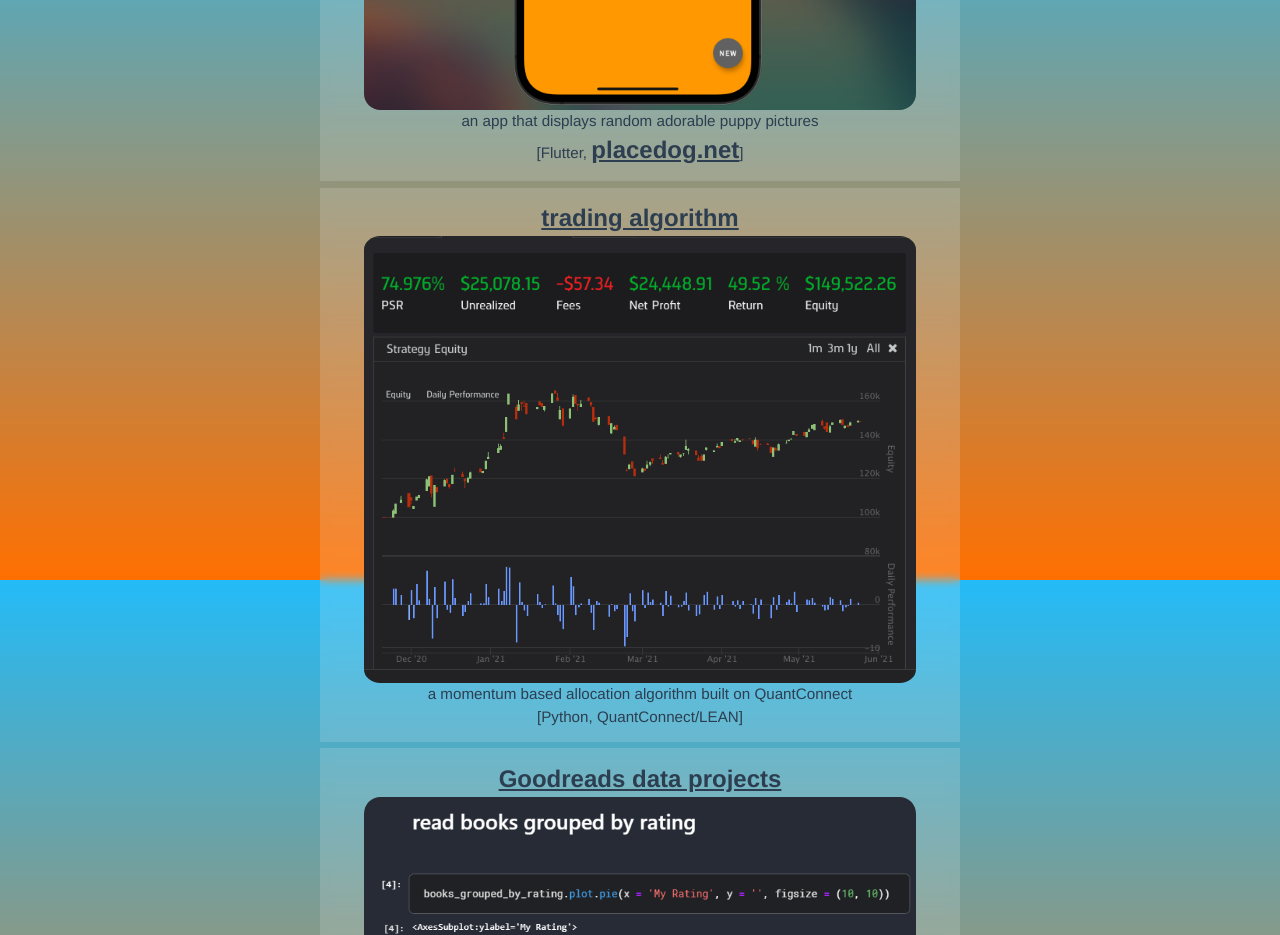
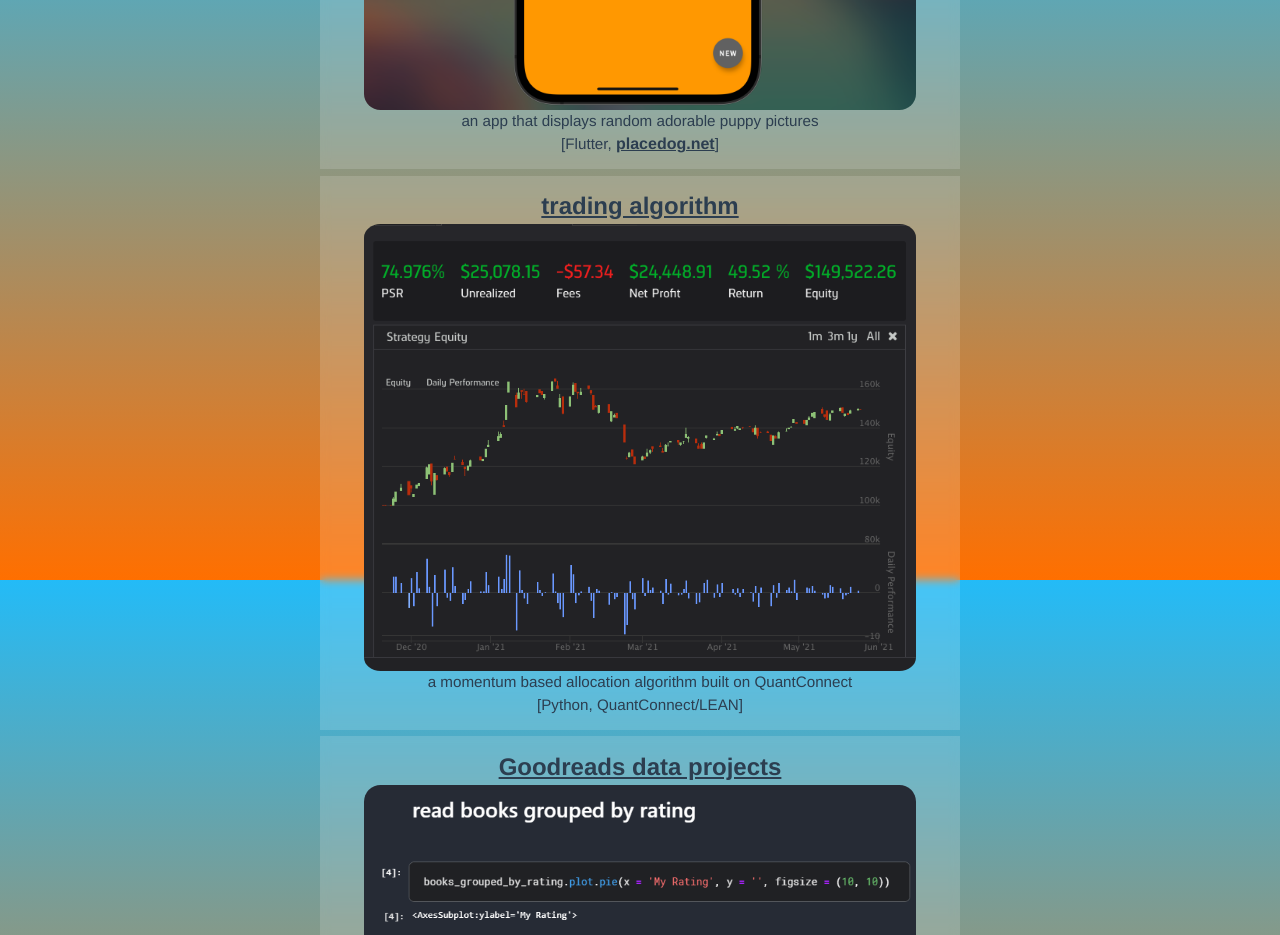
Before and after one commit to ruthrootz/portfolio, a Vue app: page / in a window 1280 px wide. Shown: the part 2620-3555 px from the top of the page. Built offline with nearby package versions, Linux system fonts and the light colour scheme.

Commit message:
fixed placedog link size

```diff
--- a/src/App.vue
+++ b/src/App.vue
@@ -179,6 +179,10 @@ li > .nav-link {
     backdrop-filter: blur(5px);
 }
 
+.demo > div > a {
+    font-size: 1rem;
+}
+
 .demo-image {
     width: 90%;
     border-radius: 3%;
```
